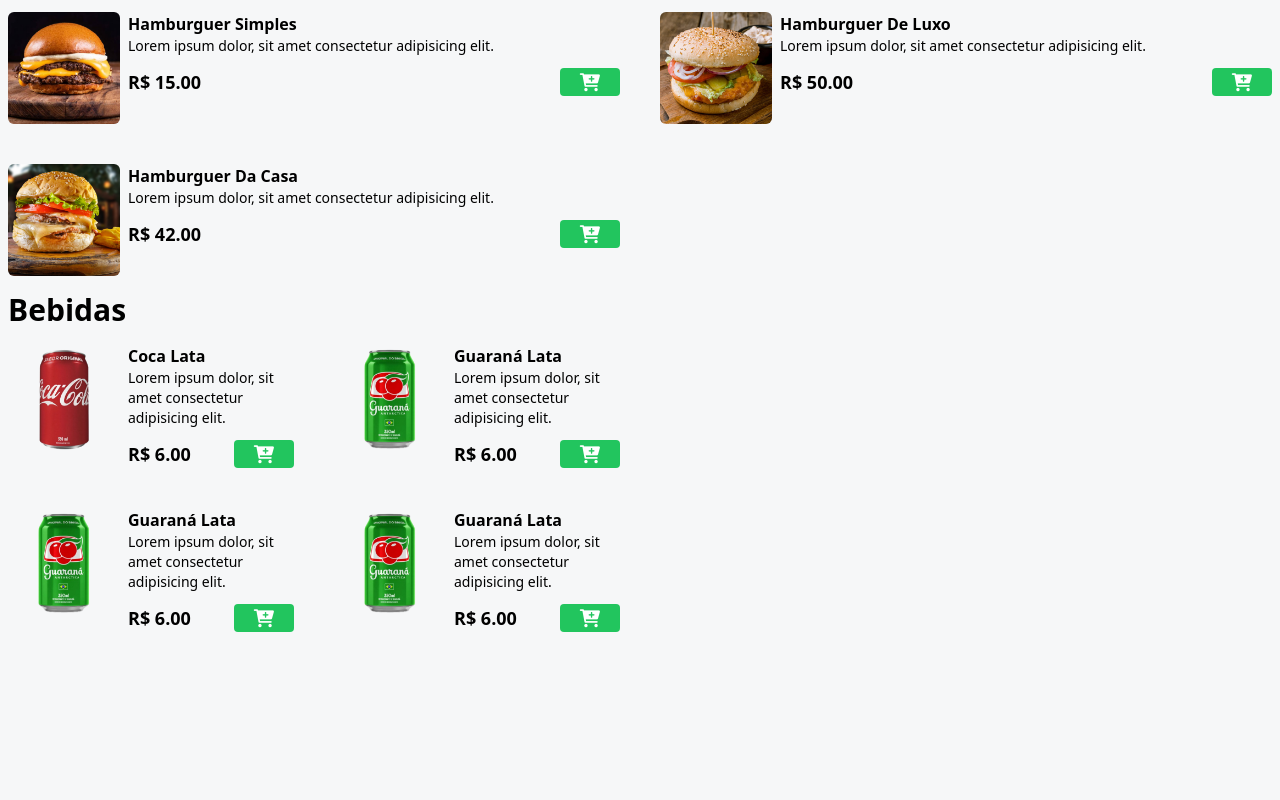
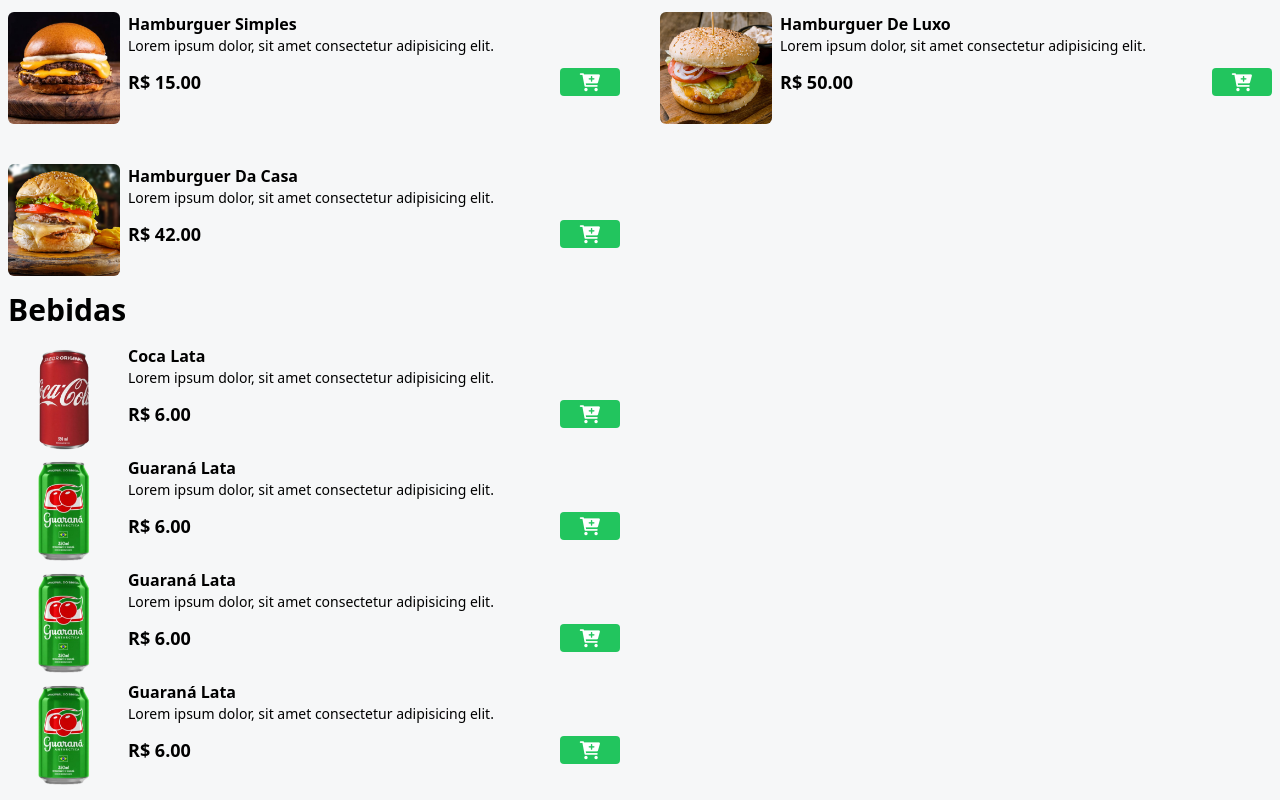
Before and after one commit to Emanuel0-tech/AJ-LANCHES-REMAKE, a website: page index.html in a window 1280 px wide. Shown: the part 708-1508 px from the top of the page. Before the commit the page ends 1348 px from the top, so only its background shows below. Drawn offline with nearby package versions, Linux system fonts and the light colour scheme.

Commit message:
Update index.html

```diff
--- a/index.html
+++ b/index.html
@@ -212,7 +212,6 @@
 
       <!-- BEBIDAS -->
       <div
-        class="grid grid-cols-1 md:grid-cols-2 gap-7 md:gap-10 mx-auto max-w-7xl"
         id="menu"
       >
         <!-- ITEM -->
```
